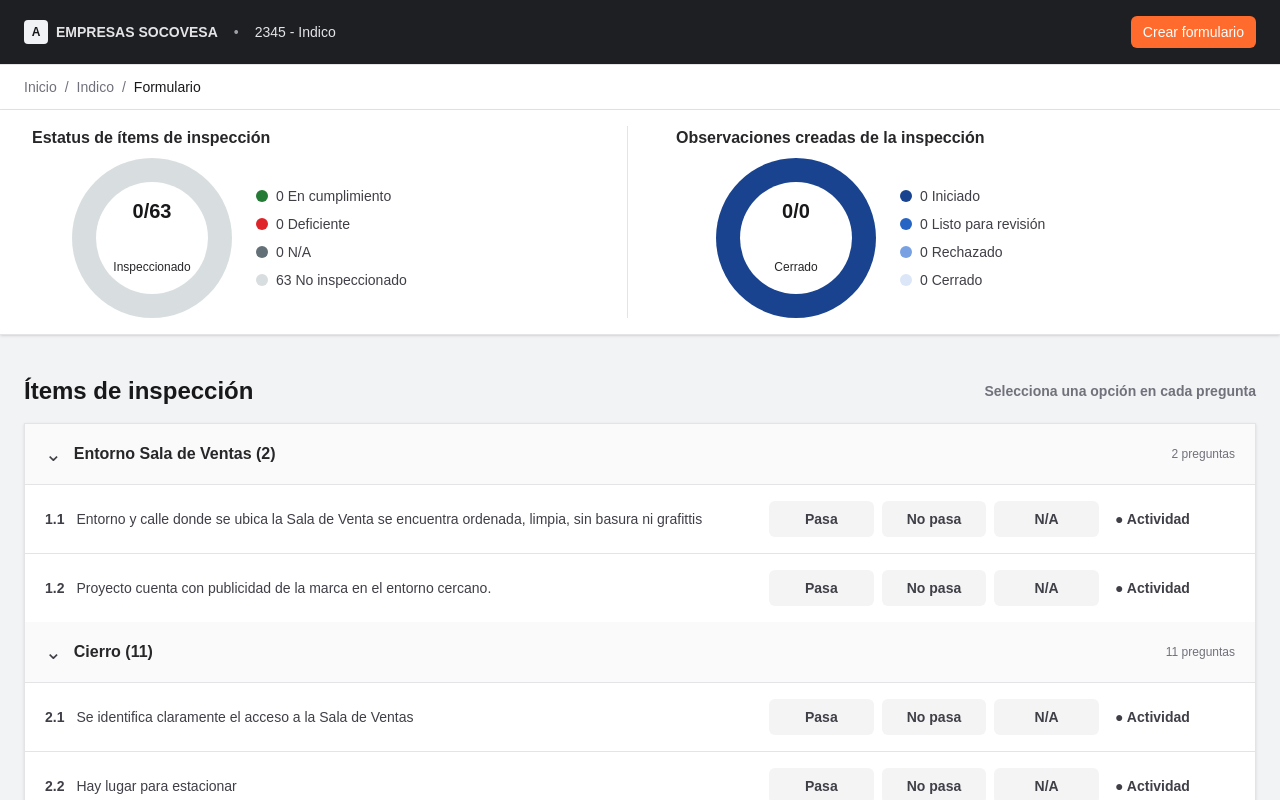
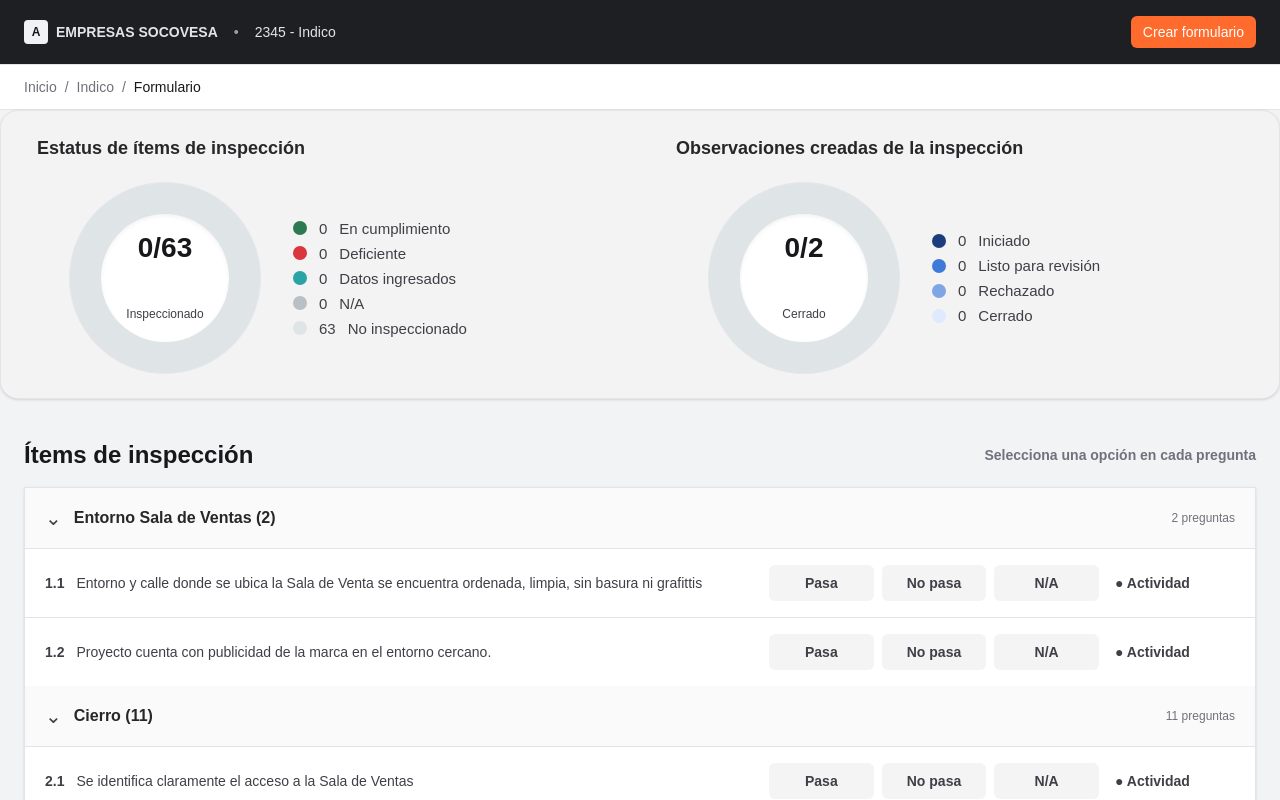
Before and after one commit to Mdvas33/Procore, a Next.js app: page /proyecto/indico/formulario in a window 1280 px wide. Shown: the top 800 px of the page. Built offline with nearby package versions, Linux system fonts and the light colour scheme.

Commit message:
Ajuste formato de gráficos de inspección

```diff
--- a/app/proyecto/[slug]/formulario/FormularioChecklist.tsx
+++ b/app/proyecto/[slug]/formulario/FormularioChecklist.tsx
@@ -76,9 +76,11 @@ export default function FormularioChecklist({ checklist, projectSlug }: { checkl
 
   return (
     <>
-      <section className="mb-5 grid gap-6 border-b border-zinc-200 bg-white px-6 py-4 shadow-sm lg:grid-cols-2 lg:divide-x lg:divide-zinc-200 lg:px-8">
-        <InspectionChart counts={counts} completed={completed} total={total} />
-        <ObservationChart count={observationCount} />
+      <section className="mb-5 overflow-hidden rounded-[18px] border border-zinc-200 bg-[#f3f3f3] px-6 py-5 shadow-sm lg:grid-cols-2 lg:divide-x lg:divide-zinc-300 lg:px-8">
+        <div className="grid gap-6 lg:grid-cols-2">
+          <InspectionChart counts={counts} completed={completed} total={total} />
+          <ObservationChart count={observationCount} />
+        </div>
       </section>
 
       <main className="mx-auto max-w-[1320px] px-4 py-5 sm:px-6">
@@ -202,18 +204,19 @@ function Field({ label, children }: { label: string; children: React.ReactNode }
 }
 
 function InspectionChart({ counts, completed, total }: { counts: { Pasa: number; "No pasa": number; "N/A": number }; completed: number; total: number }) {
-  const notInspected = total - completed;
+  const notInspected = Math.max(total - completed, 0);
   const segments = [
-    { label: "En cumplimiento", value: counts.Pasa, color: "#247b35" },
-    { label: "Deficiente", value: counts["No pasa"], color: "#df2429" },
-    { label: "N/A", value: counts["N/A"], color: "#647078" },
-    { label: "No inspeccionado", value: notInspected, color: "#d8dddf" },
+    { label: "En cumplimiento", value: counts.Pasa, color: "#2d7a52" },
+    { label: "Deficiente", value: counts["No pasa"], color: "#d9363e" },
+    { label: "Datos ingresados", value: 0, color: "#2aa4a4" },
+    { label: "N/A", value: counts["N/A"], color: "#b8c0c6" },
+    { label: "No inspeccionado", value: notInspected, color: "#dfe4e7" },
   ];
 
   return (
-    <div>
-      <h2 className="mb-2 text-base font-bold text-zinc-800">Estatus de ítems de inspección</h2>
-      <div className="flex items-center justify-center gap-6 sm:justify-start sm:pl-10">
+    <div className="px-1 py-1">
+      <h2 className="mb-5 text-[18px] font-bold text-zinc-800">Estatus de ítems de inspección</h2>
+      <div className="flex items-center justify-center gap-8 sm:justify-start sm:pl-8">
         <DonutChart total={total} center={`${completed}/${total}`} subtitle="Inspeccionado" segments={segments} />
         <ChartLegend segments={segments} />
       </div>
@@ -222,18 +225,19 @@ function InspectionChart({ counts, completed, total }: { counts: { Pasa: number;
 }
 
 function ObservationChart({ count }: { count: number }) {
-  const segments = [{ label: "Iniciado", value: count, color: "#19438e" }];
+  const total = Math.max(count, 2);
+  const segments = [{ label: "Iniciado", value: count, color: "#1b3d7d" }];
 
   return (
-    <div className="lg:pl-6">
-      <h2 className="mb-2 text-base font-bold text-zinc-800">Observaciones creadas de la inspección</h2>
-      <div className="flex items-center justify-center gap-6 sm:justify-start sm:pl-10">
-        <DonutChart total={count} center={`0/${count}`} subtitle="Cerrado" segments={segments} />
+    <div className="px-1 py-1 lg:pl-6">
+      <h2 className="mb-5 text-[18px] font-bold text-zinc-800">Observaciones creadas de la inspección</h2>
+      <div className="flex items-center justify-center gap-8 sm:justify-start sm:pl-8">
+        <DonutChart total={total} center={`0/${total}`} subtitle="Cerrado" segments={segments} />
         <ChartLegend segments={[
           ...segments,
-          { label: "Listo para revisión", value: 0, color: "#2665c4" },
-          { label: "Rechazado", value: 0, color: "#78a1e4" },
-          { label: "Cerrado", value: 0, color: "#dbe6f8" },
+          { label: "Listo para revisión", value: 0, color: "#3f7ad9" },
+          { label: "Rechazado", value: 0, color: "#7fa5e5" },
+          { label: "Cerrado", value: 0, color: "#dfeaff" },
         ]} />
       </div>
     </div>
@@ -241,7 +245,8 @@ function ObservationChart({ count }: { count: number }) {
 }
 
 function DonutChart({ total, center, subtitle, segments }: { total: number; center: string; subtitle: string; segments: { label: string; value: number; color: string }[] }) {
-  const gradient = segments.reduce<{ stops: string[]; offset: number }>((result, segment) => {
+  const visibleSegments = segments.filter((segment) => segment.value > 0);
+  const gradient = visibleSegments.reduce<{ stops: string[]; offset: number }>((result, segment) => {
     const nextOffset = result.offset + (total ? (segment.value / total) * 360 : 0);
     return {
       stops: [...result.stops, `${segment.color} ${result.offset}deg ${nextOffset}deg`],
@@ -250,15 +255,25 @@ function DonutChart({ total, center, subtitle, segments }: { total: number; cent
   }, { stops: [], offset: 0 }).stops.join(", ");
 
   return (
-    <div className="relative grid h-40 w-40 shrink-0 place-items-center rounded-full" style={{ background: gradient ? `conic-gradient(${gradient})` : "#d8dddf" }}>
-      <div className="grid h-28 w-28 place-items-center rounded-full bg-white text-center">
-        <strong className="block text-xl leading-5 text-zinc-900">{center}</strong>
-        <span className="text-xs text-zinc-800">{subtitle}</span>
+    <div className="relative grid h-48 w-48 shrink-0 place-items-center rounded-full border border-[#e5e7eb] bg-[#f3f3f3] p-3" style={{ background: gradient ? `conic-gradient(${gradient})` : "#dfe4e7" }}>
+      <div className="grid h-32 w-32 place-items-center rounded-full bg-white text-center shadow-inner">
+        <strong className="block text-[28px] font-semibold leading-7 text-zinc-900">{center}</strong>
+        <span className="mt-1 text-[12px] font-medium text-zinc-700">{subtitle}</span>
       </div>
     </div>
   );
 }
 
 function ChartLegend({ segments }: { segments: { label: string; value: number; color: string }[] }) {
-  return <div className="space-y-2 text-sm text-zinc-700">{segments.map((segment) => <div key={segment.label} className="flex items-center gap-2 whitespace-nowrap"><span className="h-3 w-3 rounded-full" style={{ backgroundColor: segment.color }} />{segment.value} {segment.label}</div>)}</div>;
+  return (
+    <div className="space-y-2.5 text-[15px] text-zinc-700">
+      {segments.map((segment) => (
+        <div key={segment.label} className="flex items-center gap-3 whitespace-nowrap leading-none">
+          <span className="h-3.5 w-3.5 rounded-full" style={{ backgroundColor: segment.color }} />
+          <span className="font-medium text-zinc-700">{segment.value}</span>
+          <span>{segment.label}</span>
+        </div>
+      ))}
+    </div>
+  );
 }
```
